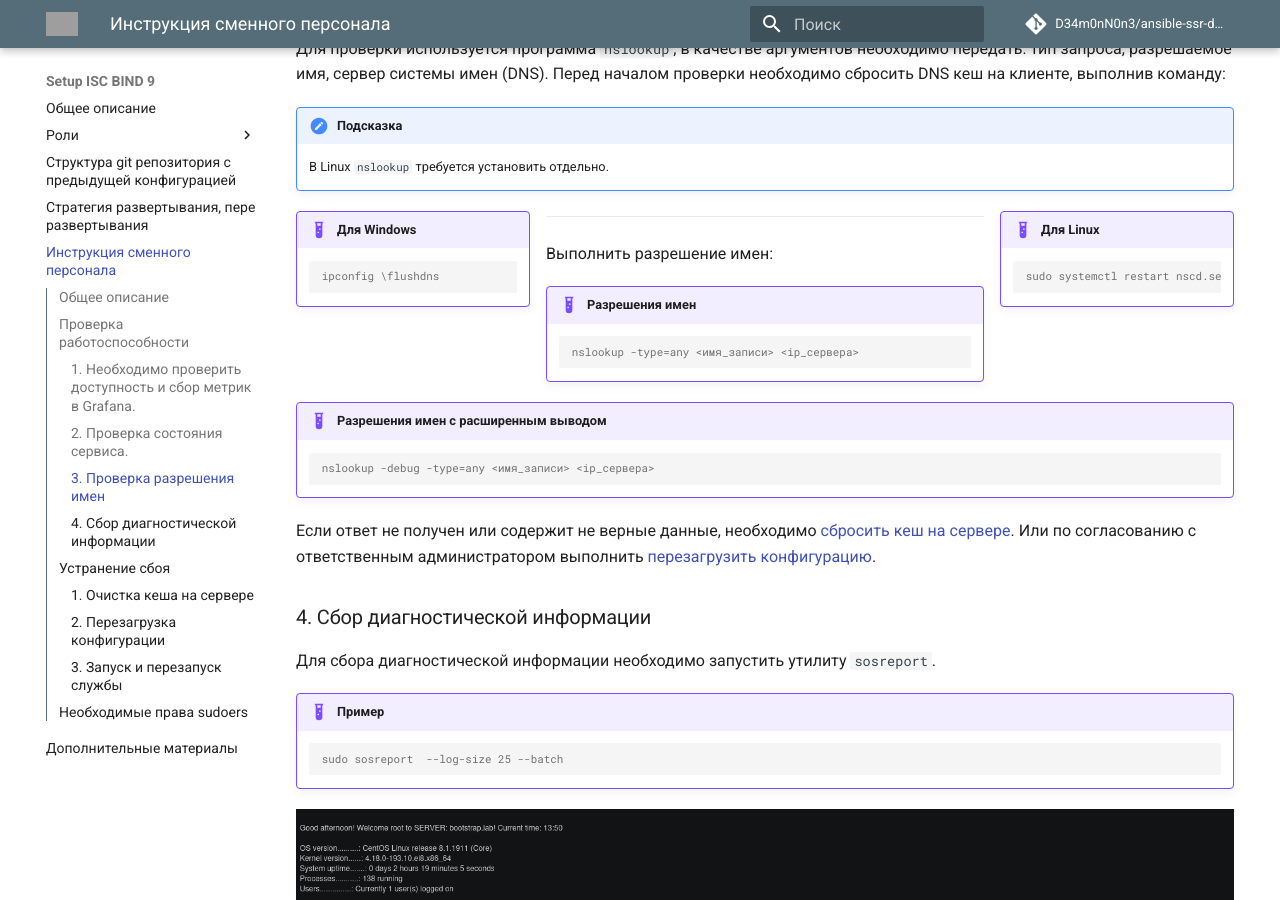
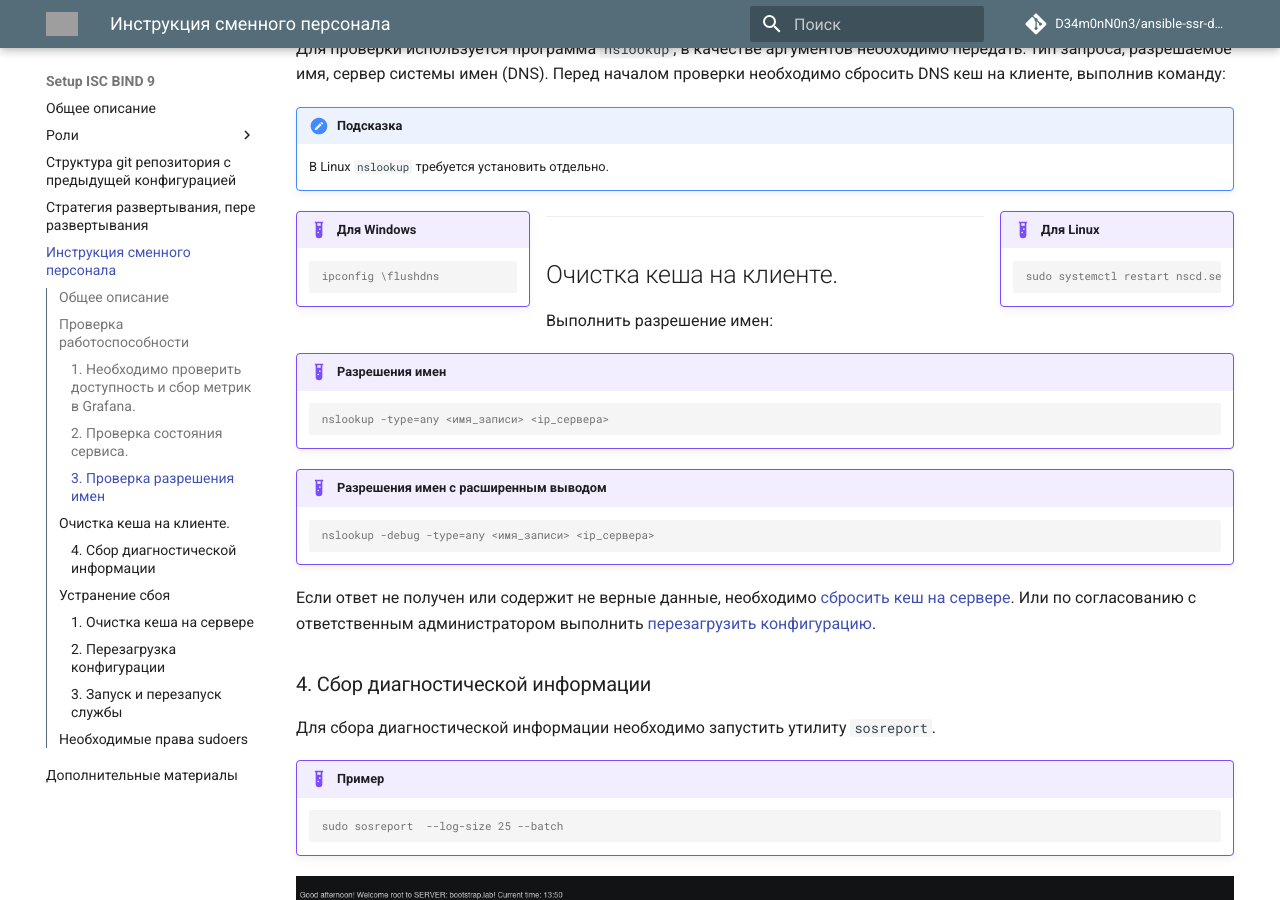
Before and after one commit to D34m0nN0n3/ansible-ssr-dns, an MkDocs documentation site: the page built from docs/attendants.md, in a window 1280 px wide and 900 px high, scrolled down 4637 px. Built offline with MkDocs 1.6.1 and Material for MkDocs 9.7.7, drawn with Linux system fonts in a browser that asks for light colours; a script that is not in the unit is left out; comment, search, counter and statistics services are not loaded; grey boxes are pictures that could not be loaded.

Commit message:
Update attendants.md

````diff
--- a/docs/attendants.md
+++ b/docs/attendants.md
@@ -57,7 +57,8 @@
     ``` console
     sudo systemctl restart nscd.service
     ```
-
+----
+Очистка кеша на клиенте.
 ----
 
 Выполнить разрешение имен:
````
